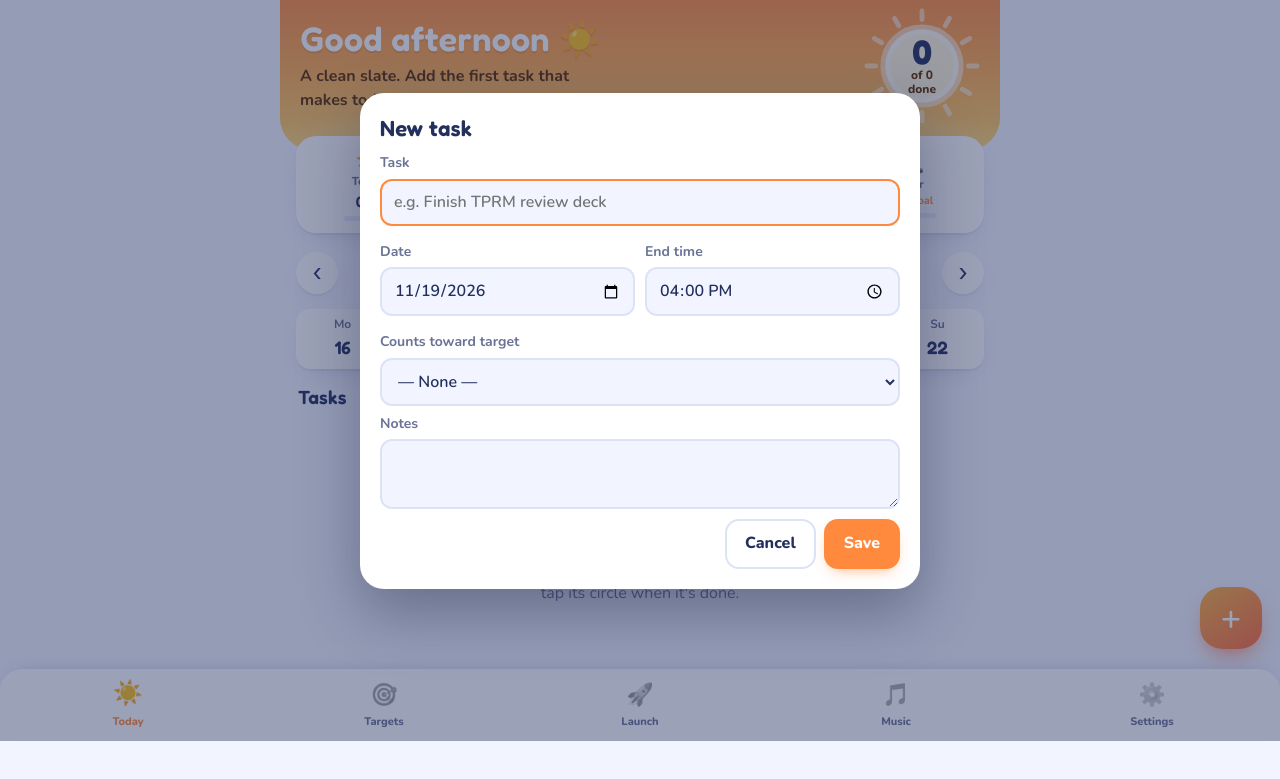
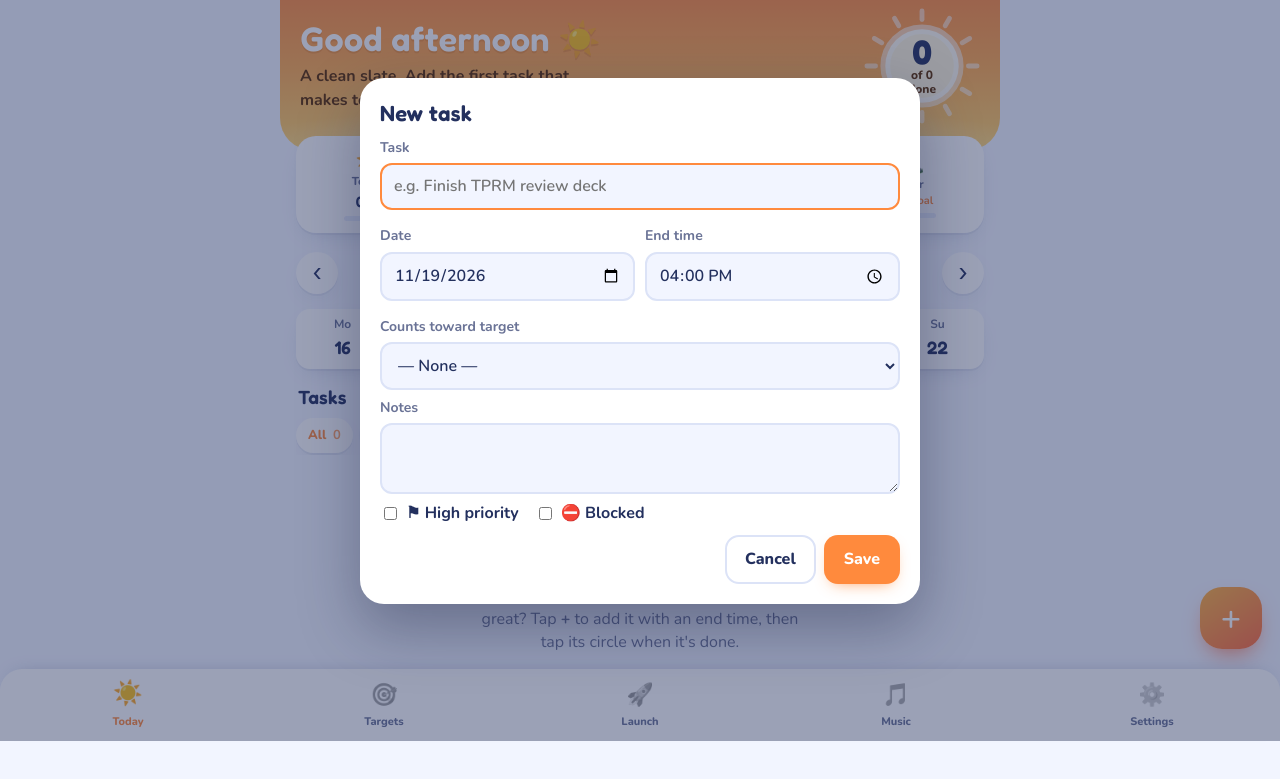
Before and after one commit to cosmozendecor1/day-planner, a plain HTML site: page web/index.html in a window 1280 px wide. Both pictures are taken after a click on the button "Add task". Shown: the part 59-838 px from the top of the page. Drawn offline with nearby package versions, Linux system fonts and the light colour scheme.

Commit message:
Today: filter row (All, In progress, High priority, Blocked, Done) with priority and blocked flags in the task editor
Co-Authored-By: Claude Sonnet 5.5 <noreply@anthropic.com>
Claude-Session: https://claude.ai/code/session_01CdtxsHkbEtzpbJWvmDV4Zv

```diff
--- a/web/app.js
+++ b/web/app.js
@@ -224,6 +224,8 @@ function celebrate(fromEl) {
 const $ = s => document.querySelector(s);
 const esc = s => String(s).replace(/[&<>"']/g, c => ({ '&': '&amp;', '<': '&lt;', '>': '&gt;', '"': '&quot;', "'": '&#39;' }[c]));
 let selDay = todayStr();
+let taskFilter = 'all';
+const FILTERS = [['all', 'All', t => true], ['prog', 'In progress', t => !t.done && !t.blocked], ['prio', 'High priority', t => !!t.priority], ['block', 'Blocked', t => !t.done && !!t.blocked], ['done', 'Done', t => t.done]];
 let selPeriod = 'week';
 let periodAnchor = todayStr();
 
@@ -290,7 +292,9 @@ function renderToday() {
   }).join('');
   $('#failedSection').classList.toggle('hidden', !failed.length);
   $('#failedCount').textContent = failed.length;
-  $('#taskList').innerHTML = list.map(t => {
+  $('#taskFilter').innerHTML = FILTERS.map(([k, label, fn]) => `<button data-f="${k}" class="${taskFilter === k ? 'on' : ''}">${label} <b>${list.filter(fn).length}</b></button>`).join('');
+  const fnShow = FILTERS.find(f => f[0] === taskFilter)[2];
+  $('#taskList').innerHTML = list.filter(fnShow).map(t => {
     const due = endTs(t) - n;
     const g = t.targetId && targetById(t.targetId);
     let status = '';
@@ -299,7 +303,9 @@ function renderToday() {
     if (t.done) status = `<span class="done-tag">✓ Completed${t.doneAt ? ' ' + fmtTime(hm(new Date(t.doneAt))) : ''}</span>`;
     if (t.carriedFrom && !t.done) status += `<span class="tag carry">↪ Moved from ${shortDate(t.carriedFrom)}</span>`;
     if (t.extendedAt && !t.done) status += `<span class="tag ext">⏱ Hard deadline · was ${fmtTime(t.origEnd)} ${shortDate(t.origDate)}</span>`;
-    return `<li class="task ${t.done ? 'done' : ''} ${!t.done && due < 0 ? 'overdue' : ''}">
+    if (t.priority) status += '<span class="tag prio-tag">⚑ High priority</span>';
+    if (t.blocked && !t.done) status += '<span class="tag block-tag">⛔ Blocked</span>';
+    return `<li class="task ${t.done ? 'done' : ''} ${!t.done && due < 0 ? 'overdue' : ''} ${t.priority ? 'prio' : ''}">
       <button class="check" data-toggle="${t.id}" aria-label="${t.done ? 'Mark not done' : 'Mark done'}">${t.done ? '✓' : ''}</button>
       <button class="t-body" data-edit="${t.id}">
         <div class="t-title">${esc(t.title)}</div>
@@ -309,6 +315,7 @@ function renderToday() {
     </li>`;
   }).join('');
   $('#emptyTasks').classList.toggle('hidden', all.length > 0);
+  if (all.length && !list.filter(fnShow).length) $('#taskList').innerHTML = '<li class="muted" style="padding:8px 4px">Nothing here for this filter.</li>';
   const done = list.filter(t => t.done).length;
   $('#dayProgress').textContent = all.length ? `${done}/${all.length} done${failed.length ? ` · ${failed.length} failed` : ''}` : '';
   $('#icsDay').classList.toggle('hidden', !!LN || !list.some(t => !t.done && endTs(t) > n));
@@ -369,6 +376,7 @@ function openTask(t) {
   if (t) $('#tEnd').value = t.end;
   else { const d = new Date(Date.now() + 3600e3); $('#tEnd').value = `${pad(d.getHours())}:00`; }
   $('#tNotes').value = t?.notes || '';
+  $('#tPriority').checked = !!t?.priority; $('#tBlocked').checked = !!t?.blocked;
   $('#tDelete').classList.toggle('hidden', !t);
   $('#tDone').classList.toggle('hidden', !t || !!t.failedAt);
   const locked = !!t?.extendedAt;
@@ -387,6 +395,7 @@ function fillTargetSelect(cur) {
   $('#tTarget').innerHTML = '<option value="">— None —</option>' +
     gs.map(g => `<option value="${g.id}" ${g.id === cur ? 'selected' : ''}>${P_NAME[g.period]}: ${esc(g.title)}</option>`).join('');
 }
+$('#taskFilter').addEventListener('click', e => { const b = e.target.closest('button[data-f]'); if (b) { taskFilter = b.dataset.f; render(); } });
 $('#tDate').addEventListener('change', () => fillTargetSelect($('#tTarget').value));
 $('#taskForm').addEventListener('submit', e => {
   e.preventDefault();
@@ -395,6 +404,8 @@ $('#taskForm').addEventListener('submit', e => {
   t.title = $('#tTitle').value.trim();
   t.date = $('#tDate').value; t.end = $('#tEnd').value;
   t.targetId = $('#tTarget').value; t.notes = $('#tNotes').value.trim();
+  t.priority = $('#tPriority').checked; t.blocked = $('#tBlocked').checked;
+  if (t.blocked && !t.blockedAt) t.blockedAt = now(); if (!t.blocked) delete t.blockedAt;
   if (!t.title) return;
   if (changedTime) { delete alerts.fired[t.id]; delete alerts.pre[t.id]; delete alerts.snooze[t.id]; save(LS_ALERT, alerts); }
   upsertTask(t); taskDlg.close();
--- a/web/index.html
+++ b/web/index.html
@@ -68,6 +68,7 @@
       <h2>Tasks</h2>
       <span id="dayProgress" class="muted"></span>
     </div>
+    <div id="taskFilter" class="tfilter" role="tablist"></div>
     <ul id="taskList" class="task-list"></ul>
     <div id="failedSection" class="hidden">
       <div class="list-head fail-head"><h2>✕ Failed <span id="failedCount" class="fail-count"></span></h2><span class="muted small">Hard deadline not met</span></div>
@@ -202,6 +203,7 @@
     </div>
     <label class="stack">Counts toward target<select id="tTarget"></select></label>
     <label class="stack">Notes<textarea id="tNotes" rows="2" maxlength="500"></textarea></label>
+    <div class="flags"><label><input type="checkbox" id="tPriority"> ⚑ High priority</label><label><input type="checkbox" id="tBlocked"> ⛔ Blocked</label></div>
     <div class="btn-row spread">
       <button type="button" id="tDone" class="primary-btn done-btn wide">✓ Mark done</button>
       <button type="button" id="tExtend" class="ghost-btn wide">⏱ Extend deadline (once)</button>
--- a/web/styles.css
+++ b/web/styles.css
@@ -336,3 +336,13 @@ dialog.sheet h3 { margin: 0 0 6px; font-size: 22px; }
   *, *::before, *::after { animation: none !important; transition: none !important; }
 }
 .cosmi-tag{margin-left:8px;font:700 11px var(--body);opacity:.85;background:rgba(255,255,255,.28);border-radius:999px;padding:2px 8px}
+
+/* task filter chips + flags */
+.tfilter { display: flex; gap: 6px; overflow-x: auto; margin: 0 0 12px; padding-bottom: 2px; }
+.tfilter button { flex: 0 0 auto; border: 0; background: var(--surface-2); color: var(--muted); font-weight: 800; font-size: 13px; padding: 8px 12px; border-radius: 999px; }
+.tfilter button b { margin-left: 3px; opacity: .8; }
+.tfilter button.on { background: var(--surface); color: var(--accent); box-shadow: var(--shadow); }
+.task.prio { border-left-color: #ff5d8f; }
+.prio-tag { color: #ff5d8f; } .block-tag { color: #ff6b6b; }
+.flags { display: flex; gap: 16px; flex-wrap: wrap; margin: 4px 0 8px; font-weight: 700; }
+.flags label { display: flex; align-items: center; gap: 6px; }
--- a/web/sw.js
+++ b/web/sw.js
@@ -1,5 +1,5 @@
 // Offline app shell. Bump VERSION when files change.
-const VERSION = 'dp-v14';
+const VERSION = 'dp-v15';
 const SHELL = ['./', 'index.html', 'styles.css', 'launch.css', 'app.js', 'launch.js', 'music.js', 'manifest.webmanifest',
   'icons/icon-192.png', 'icons/apple-touch-icon.png'];
 self.addEventListener('install', e => { e.waitUntil(caches.open(VERSION).then(c => c.addAll(SHELL))); self.skipWaiting(); });
```
